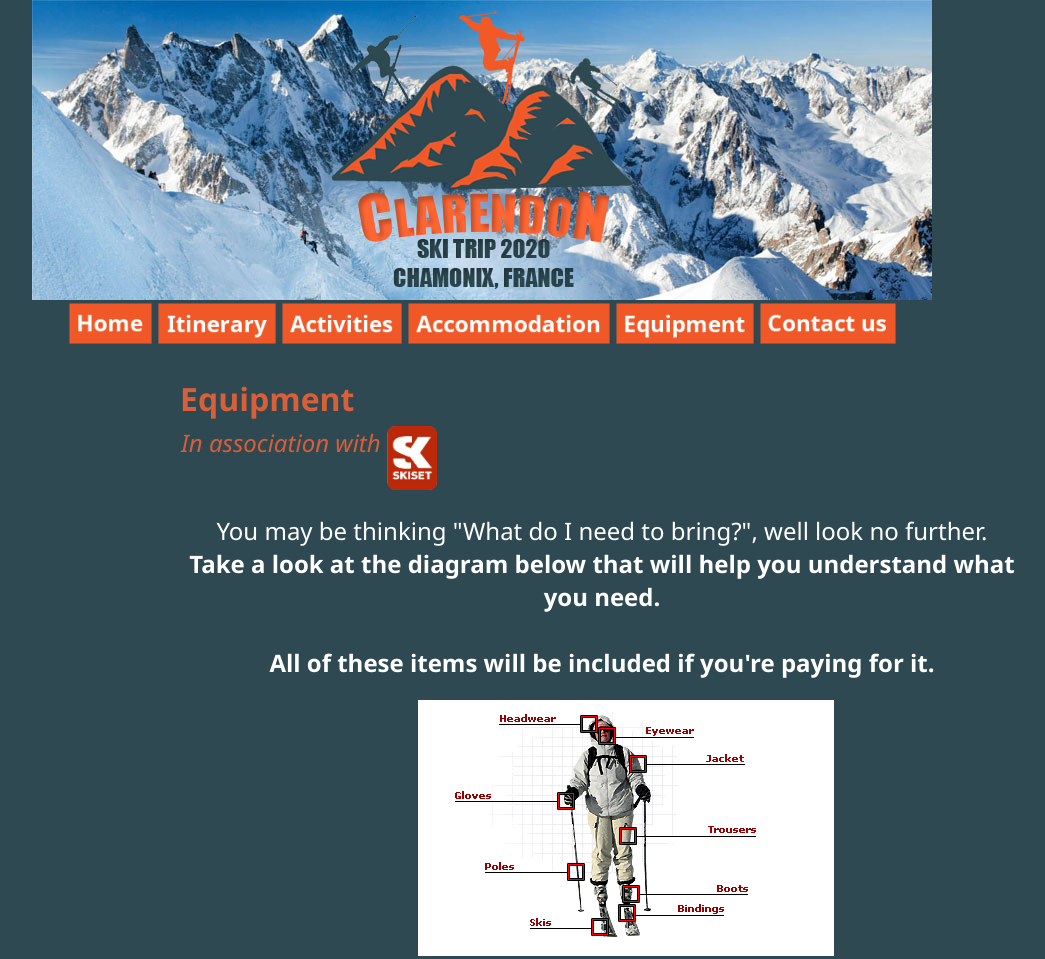
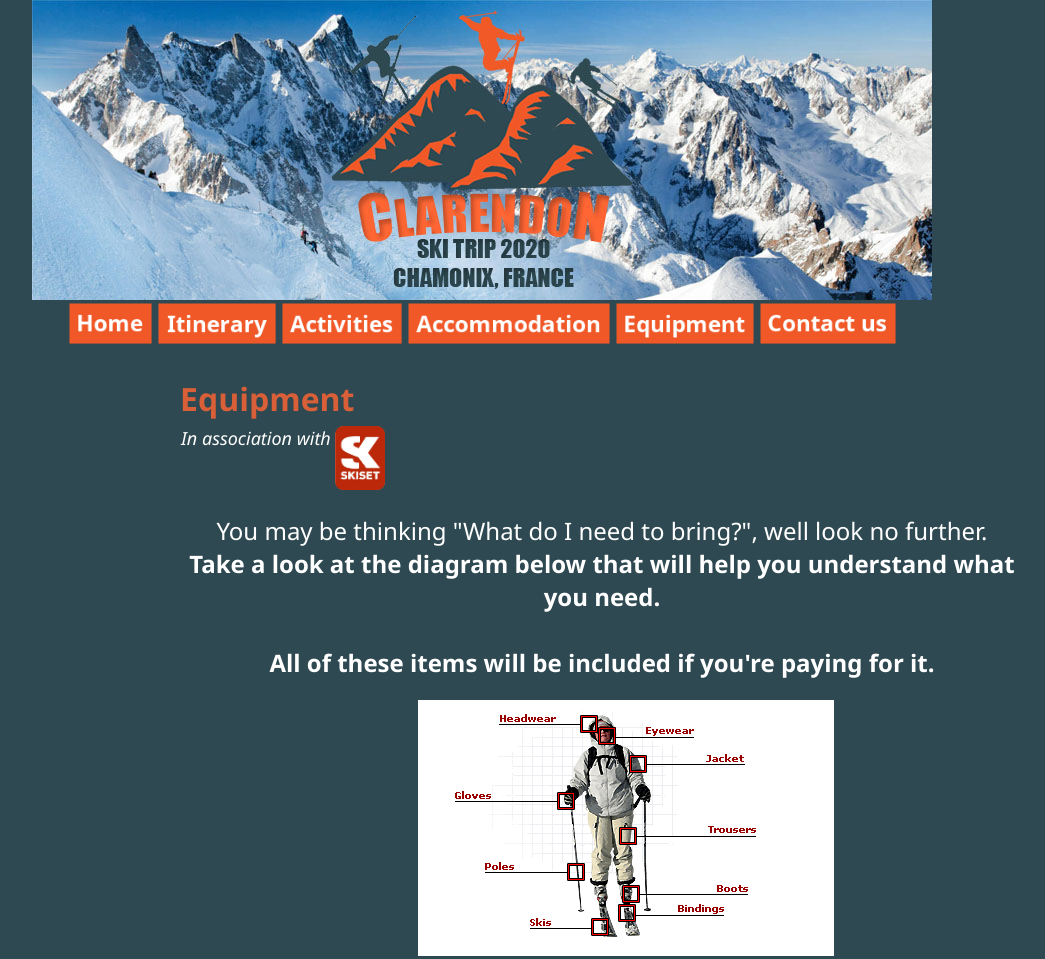
Before and after one commit to Xelodico/clarendon-ski-trip-2020, a plain HTML site: page equipment.html in a window 1280 px wide. Shown: the top 959 px of the page, without its empty margins (158-1203 px from the left). Drawn offline with Linux system fonts and the light colour scheme.

Commit message:
updated equipment

```diff
--- a/equipment.html
+++ b/equipment.html
@@ -12,14 +12,9 @@
 			vertical-align: text-top;
 		}
 
-		#in-association-with,
 		#opening-paragraph,
 		#equipment-list {
 			font-size: x-large;
-		}
-
-		#in-association-with {
-			color: #D85E37;
 		}
 
 		#opening-paragraph {
```
